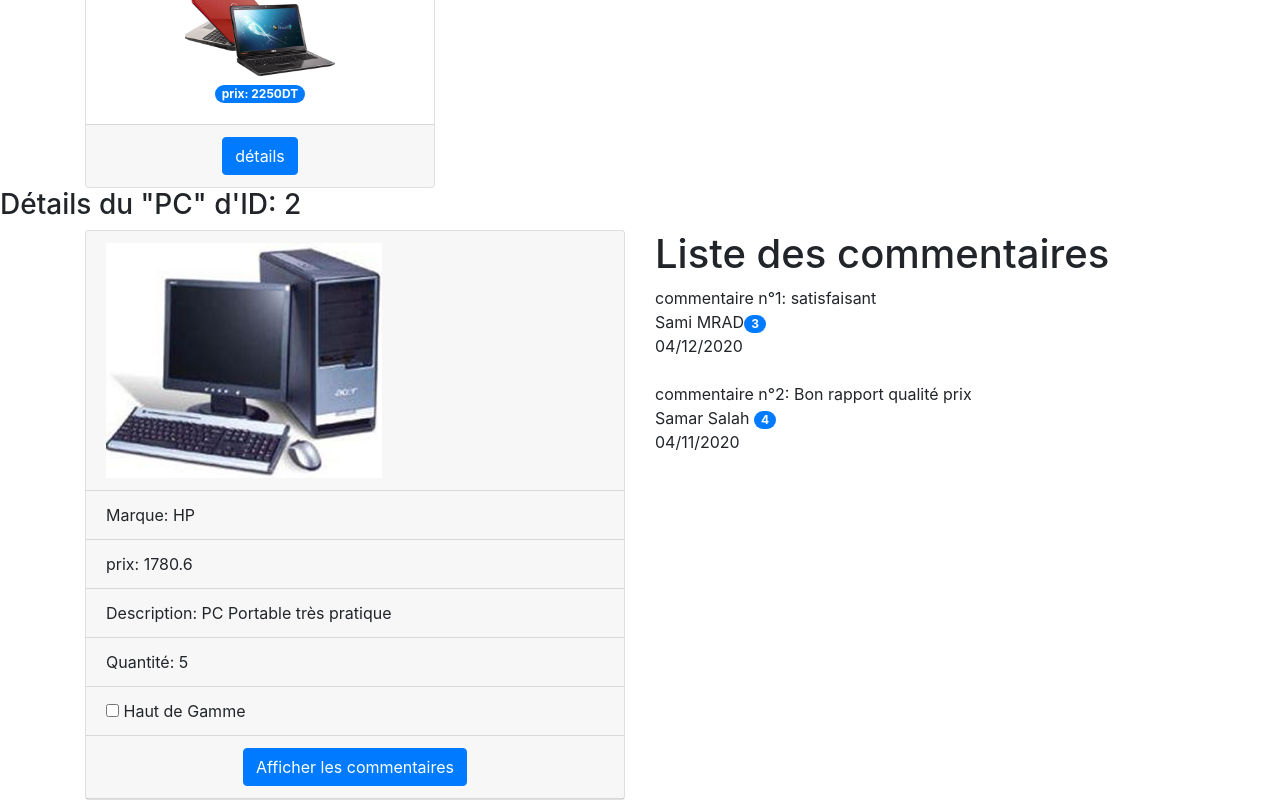
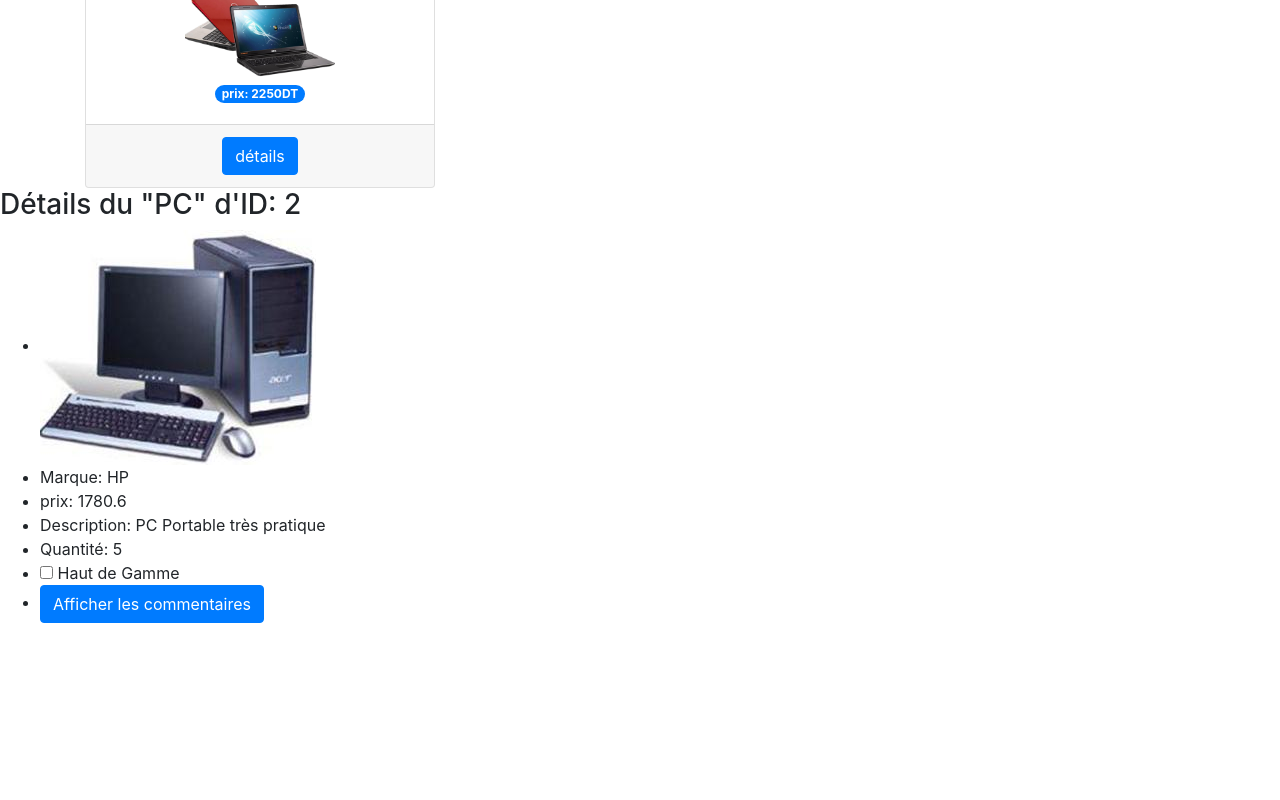
Before and after one commit to TrabelsiNour/ProjetNourTrabelsi, an Angular app: page / in a window 1280 px wide. Shown: the part 918-1718 px from the top of the page. After the commit the page ends 1557 px from the top, so only its background shows below. Built offline with nearby package versions, Linux system fonts and the light colour scheme.

Commit message:
détail matériel ajouté 2

```diff
--- a/src/app/composants/informatiques/detailmateriel/detailmateriel.component.html
+++ b/src/app/composants/informatiques/detailmateriel/detailmateriel.component.html
@@ -3,39 +3,15 @@
 
 
 
-    <div class="container">
-      <div class="row">
-        <div class="col-6">
-        <div class="card">
+    <ul>
 
-      <div class="card-header"><img [src]="materiel.photo"/></div>
-      <div class="card-header">Marque: {{materiel.marque}}</div>
-      <div class="card-header">prix: {{materiel.prix}}</div>
-      <div class="card-header">Description: {{materiel.description}}</div>
-      <div class="card-header">Quantité: {{materiel.quantite}}</div>
-      <div class="card-header"><input type="checkbox" [checked]="materiel.hautGamme"> Haut de Gamme</div>
+      <li><img [src]="materiel.photo"/></li>
+      <li>Marque: {{materiel.marque}}</li>
+      <li>prix: {{materiel.prix}}</li>
+      <li>Description: {{materiel.description}}</li>
+      <li>Quantité: {{materiel.quantite}}</li>
+      <li><input type="checkbox" [checked]="materiel.hautGamme"> Haut de Gamme</li>
 
 
-      <div class="card-header text-center"><button type="button" class="btn btn-primary">Afficher les commentaires</button></div>
-    </div>
-  </div>
-
-
-
-
-
-  <div class="col-6">
-    <h1>Liste des commentaires</h1>
-    <ng-container *ngFor="let m of materiel.commentaires; index as indice">
-        commentaire n°{{indice+1}}: {{m.contenu}}<br/>
-        {{m.auteur}}<div class="badge badge-pill badge-primary ">{{m.note}}</div><br/>
-        {{m.date |date:'dd/MM/yyyy'}}<br/>
-        <br/>
-
-
-
-    </ng-container>
-  </div>
-</div>
-
-</div>
+      <li><button type="button" class="btn btn-primary">Afficher les commentaires</button></li>
+    </ul>
```
